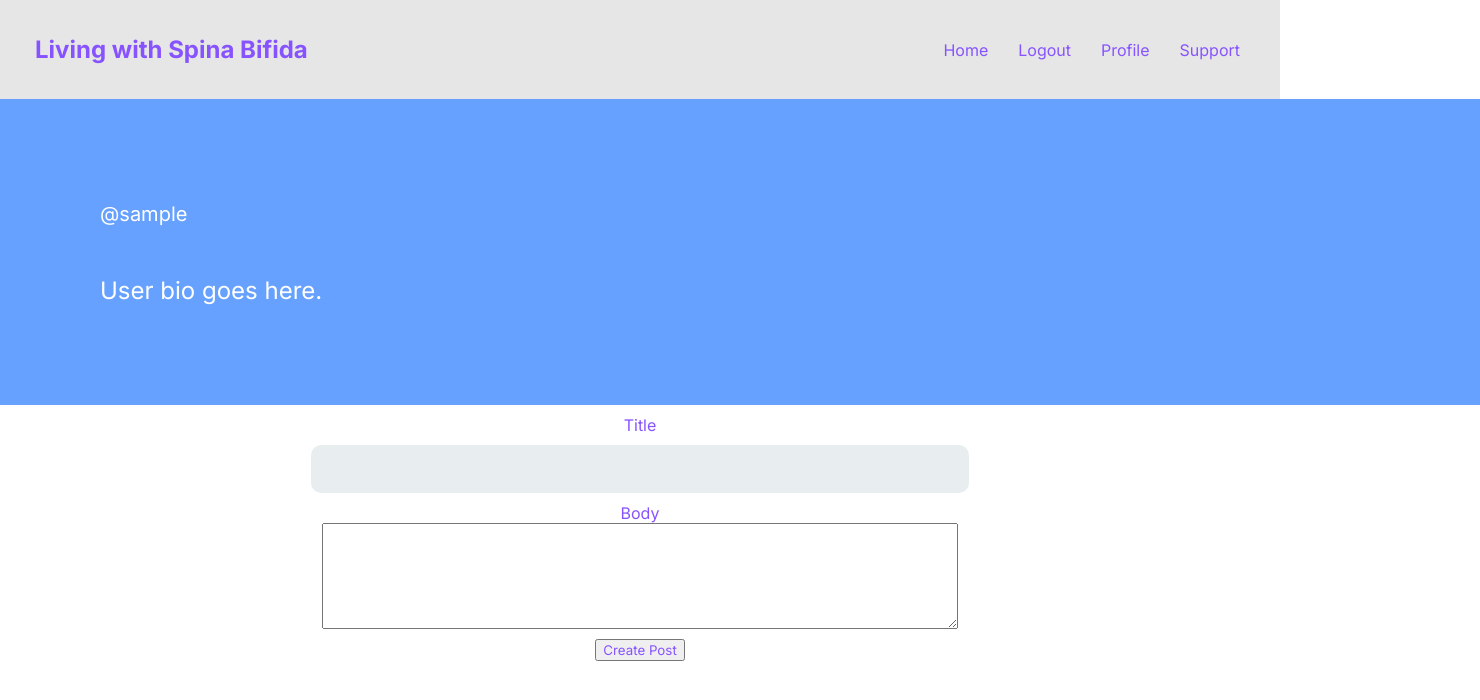
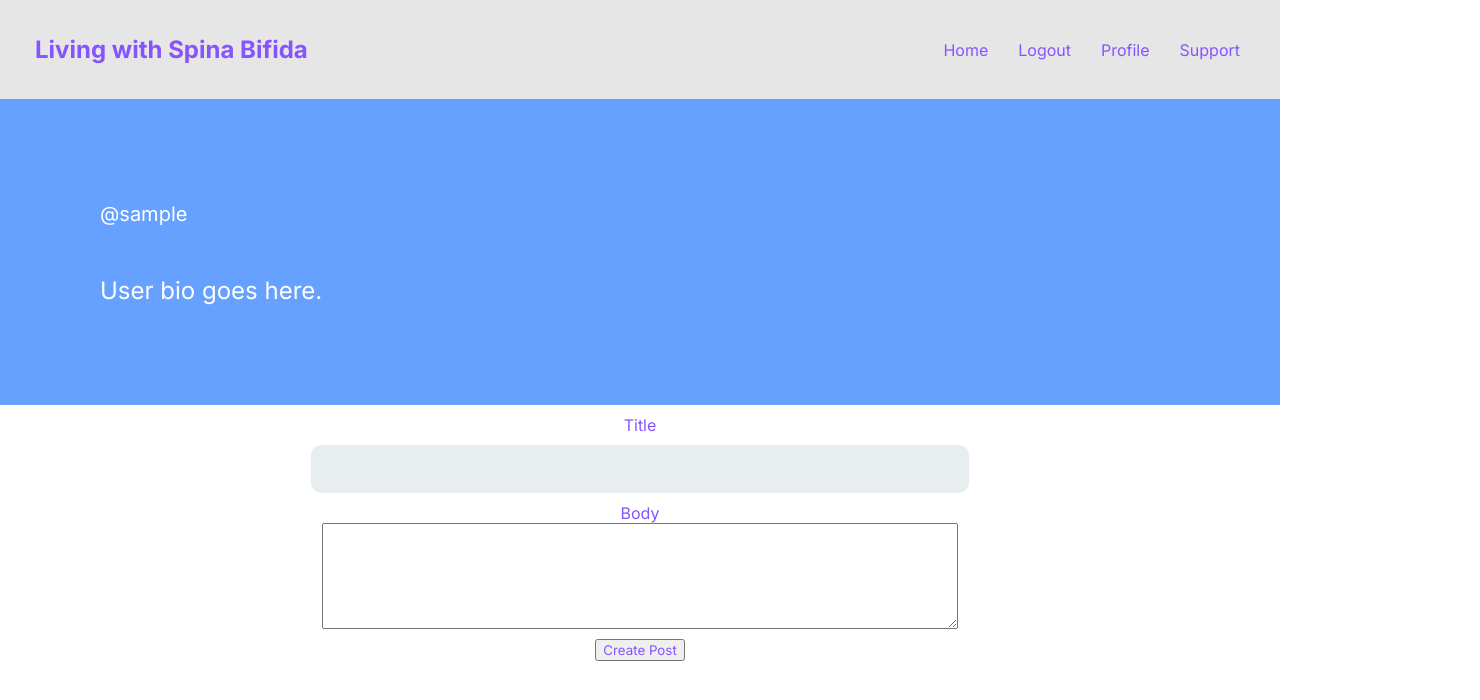
Before and after one commit to tufanbutuner/livingwithspinabifida, a React (Create React App) app: page /profile in a window 1280 px wide. Shown: the top 700 px of the page, 1480 px wide, since content can reach past the window. Built offline with nearby package versions, Linux system fonts and the light colour scheme; sample sign-in values are in the browser's storage.

Commit message:
Update Profile Card

```diff
--- a/src/css/index.css
+++ b/src/css/index.css
@@ -107,7 +107,9 @@ input[type="text"], input[type="password"], input[type="email"] {
 #profileCard {
   width: 100%;
   background-color: #66a1ff;
-  padding: 100px;
+  /* padding: 100px; */
+  padding-top: 100px;
+  padding-bottom: 100px;
 }
 
 .profileTitle {
@@ -125,6 +127,10 @@ input[type="text"], input[type="password"], input[type="email"] {
 
 .profileBio {
   font-size: 18pt;
+}
+
+.profileTitle, .profileSubtitle, .profileBio {
+  padding-left: 100px;
 }
 
 /* POSTS */
```
